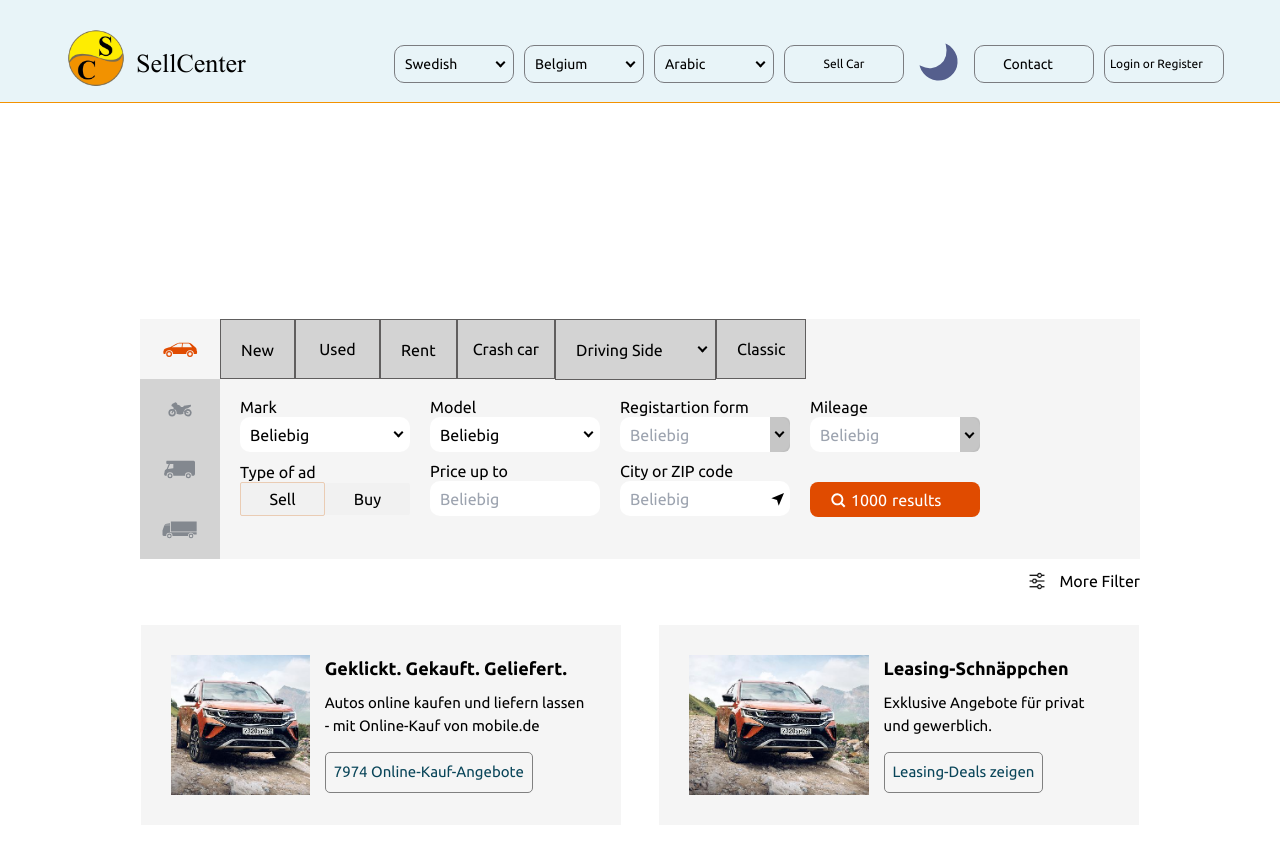
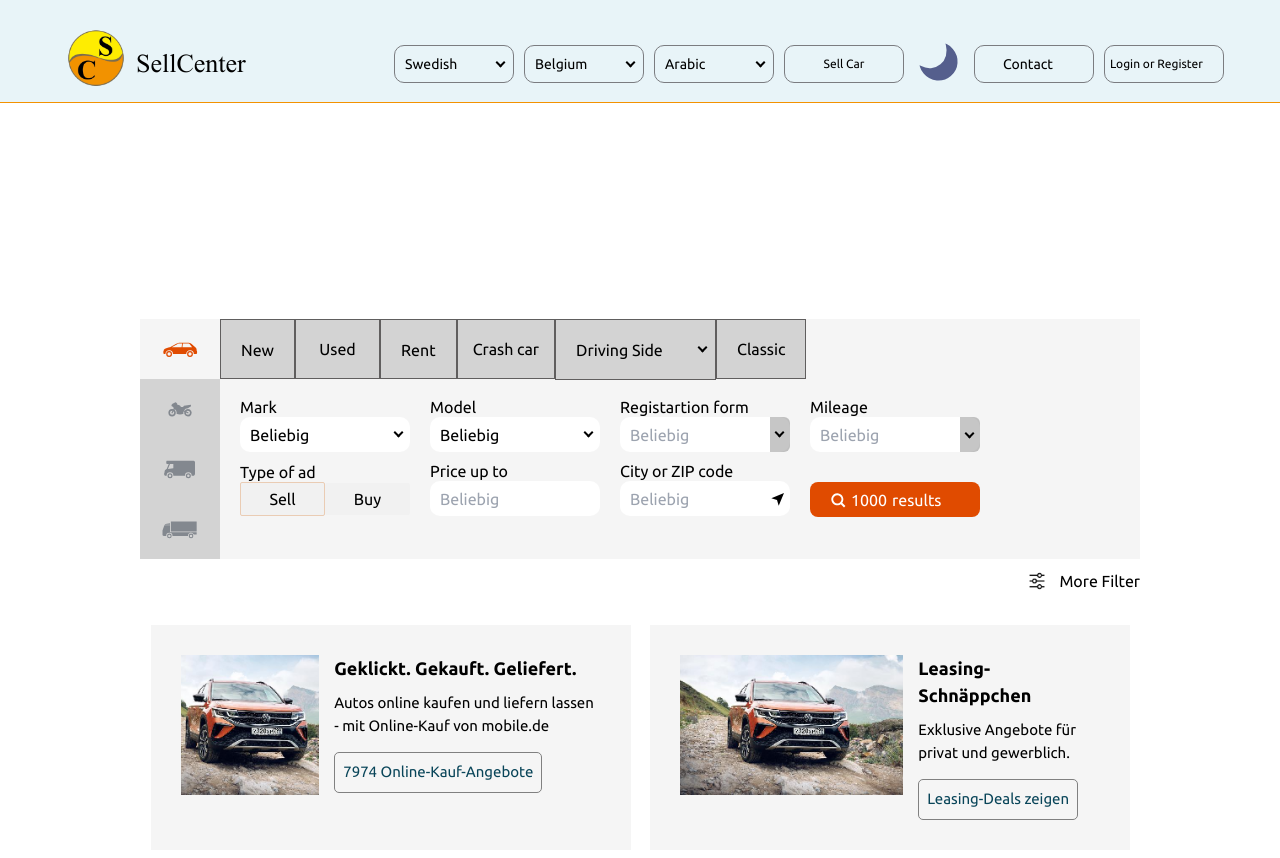
Before and after one commit to Deryjon/mobile-de, a Vue app: page / in a window 1280 px wide. Shown: the top 858 px of the page. Built offline with nearby package versions, Linux system fonts and the light colour scheme; what vue3-geolocation would draw is missing.

Commit message:
feat: add favicon icon and title (2023-07-26, 18:56)

```diff
--- a/index.html
+++ b/index.html
@@ -2,9 +2,9 @@
 <html lang="en">
   <head>
     <meta charset="UTF-8">
-    <link rel="icon" href="/favicon.ico">
+    <link rel="icon" href="/src/assets/images/logo.png">
     <meta name="viewport" content="width=device-width, initial-scale=1.0">
-    <title>Vite App</title>
+    <title>SellCenter</title>
   </head>
   <body>
     <div id="app"></div>
--- a/src/App.vue
+++ b/src/App.vue
@@ -1,12 +1,15 @@
 <template>
   <main>
-    <!-- <HeaderLayoutVue /> -->
+		<link rel="icon" href="./assets/images/logo.png">
     <RouterView />
   </main>
 </template>
 <script>
 import HeaderLayoutVue from './layouts/HeaderLayout/HeaderLayout.vue'
 export default{
+	mounted(){
+		document.title = 'SellCenter'
+	},
 	components: {HeaderLayoutVue}
 }
 </script>
--- a/src/components/MoreFilterBtn.vue
+++ b/src/components/MoreFilterBtn.vue
@@ -1,6 +1,6 @@
 <template>
   <div
-    class="flex items-center gap-3 justify-end m-auto	mt-[10px]  lg:text-[16px] text-right w-[380px] sm:w-[550px] lg:w-[900px] xl:w-[1000px] cursor-pointer">
+    class="flex items-center gap-3 justify-end m-auto	mt-[10px]  lg:text-[16px] text-right w-[380px] sm:w-[520px] lg:w-[850px] xl:w-[1000px] cursor-pointer">
 		<div class="icon">
 			<img src="../assets/images/filter-icon.png" alt="" class="w-[20px] h-[20px]">
 		</div>
--- a/src/views/HomePage/sections/RentSection.vue
+++ b/src/views/HomePage/sections/RentSection.vue
@@ -1,9 +1,9 @@
 <template>
   <section class="rental-section">
-		<v-container class="w-[1030px]">
-			 <div class="wrapper flex justify-between">
-				<div class="left-rent bg-[#f5f5f5] w-[480px] flex gap-[15px] p-[30px]">
-					<div class="img lg:w-[200x] lg:h-[140px]">
+		<v-container class="lg:w-[1030px]">
+			 <div class="wrapper flex flex-col lg:flex-row lg:justify-between ">
+				<div class="left-rent bg-[#f5f5f5] w-[380px] sm:w-[550px]  lg:w-[420px] xl:w-[480px] flex gap-[15px] p-[30px] mx-auto">
+					<div class="img  lg:w-[200x] lg:h-[140px]">
 						<img src="../../../assets/images/rent-section-img-1.jpg" alt="" class="w-full h-full  object-cover">
 					</div>
 					<div class="text">
@@ -12,8 +12,8 @@
 						<button class="btn text-[15px] mt-[15px] border-gray-500">7974 Online-Kauf-Angebote</button>
 					</div>
 				</div>
-				<div class="right-rent bg-[#f5f5f5] w-[480px] flex gap-[15px] p-[30px]">
-					<div class="img lg:w-[200x] lg:h-[140px]">
+				<div class="right-rent bg-[#f5f5f5] w-[380px] sm:w-[550px]  lg:w-[420px] xl:w-[480px] flex gap-[15px] p-[30px] mx-auto mt-[10px] lg:mt-[0px]">
+					<div class="img sm:w-[386px] sm:h-[187px] lg:w-[200x] lg:h-[140px]">
 						<img src="../../../assets/images/rent-section-img-1.jpg" alt="" class="w-full h-full  object-cover">
 					</div>
 					<div class="text">
--- a/src/views/HomePage/sections/SearchSection.vue
+++ b/src/views/HomePage/sections/SearchSection.vue
@@ -1,9 +1,8 @@
 <template>
   <section class="search">
-
     <v-container>
       <div
-				class="search relative w-[380px] sm:w-[550px] lg:w-[900px] xl:w-[1000px] bg-[#f5f5f5] h-[650px] lg:h-[240px] mt-[200px] mx-auto flex"
+        class="search relative w-[380px] sm:w-[550px] lg:w-[870px] xl:w-[1000px] bg-[#f5f5f5] h-[650px] lg:h-[240px] mt-[200px] mx-auto flex"
       >
         <div class="tabs">
           <div class="nav-tabs flex lg:flex-col">
@@ -181,7 +180,7 @@
           </div>
         </div>
       </div>
-			<MoreFilterBtn/>
+      <MoreFilterBtn />
     </v-container>
   </section>
 </template>
```
Also changed, not shown: 1 other file (tests, documents, lock files or other folders). Lines whose indentation alone changed are shown as unchanged.
